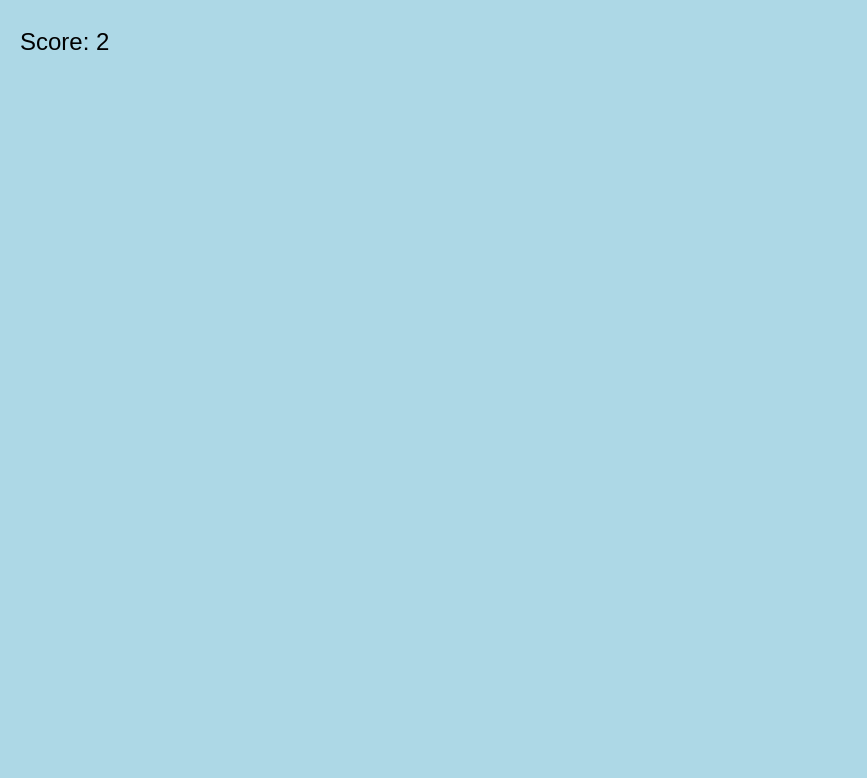
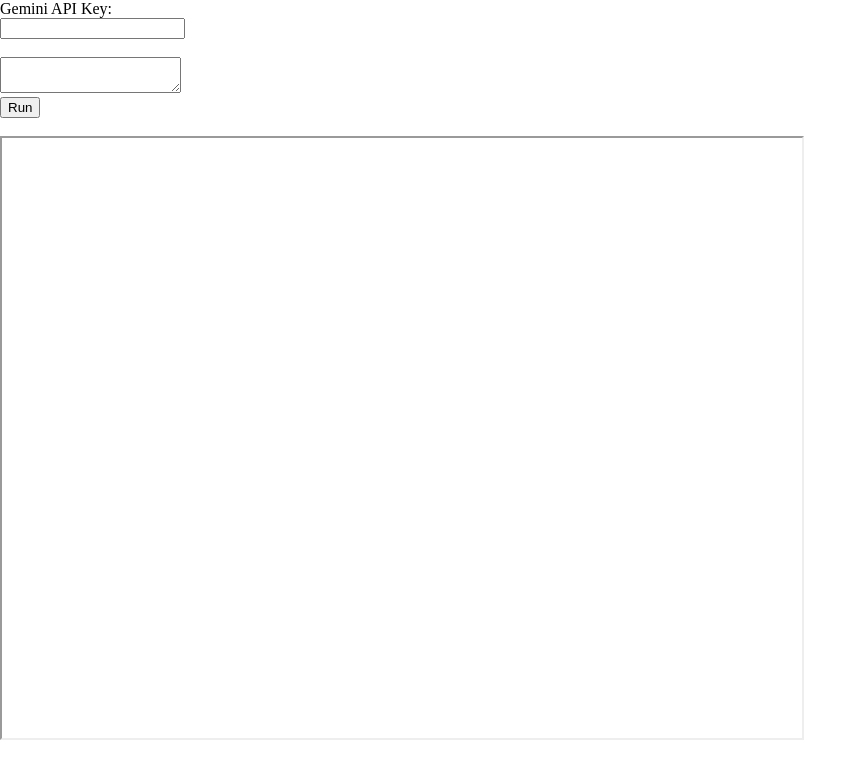
Before and after one commit to bastian-fenske/typescript-empty-canvas-project, a website built with Vite: page index.html in a window 1280 px wide. Shown: the whole page, without its empty margins (0-867 px from the left). Built offline with nearby package versions, Linux system fonts and the light colour scheme.

Commit message:
Make it a AI game generator

```diff
--- a/index.html
+++ b/index.html
@@ -4,6 +4,7 @@
     <meta charset="UTF-8"/>
     <meta name="viewport" content="width=device-width, initial-scale=1.0"/>
     <title>learning-typescript</title>
+    <script type="module" src="./src/main.ts" defer></script>
     <style>
         html,
         body {
@@ -11,14 +12,19 @@
             width: 100%;
             height: 100%;
         }
-
-        #canvas {
-            display: block;
-        }
     </style>
 </head>
 <body>
-    <canvas id="canvas"></canvas>
-    <script type="module" src="./src/main.ts"></script>
+    Gemini API Key:
+    <br>
+    <input type="text" id="apiKey">
+    <br>
+    <br>
+    <textarea id="prompt"></textarea>
+    <br>
+    <button id="run">Run</button>
+    <br>
+    <br>
+    <iframe id="game" width="800" height="600"></iframe>
 </body>
 </html>
--- a/src/Renderer.ts
+++ b/src/Renderer.ts
@@ -22,6 +22,6 @@ export class Renderer {
     private drawScore(score: number) {
       this.ctx.font = "24px Arial";
       this.ctx.fillStyle = "black";
-      this.ctx.fillText(`Score: ${score}`, 20, 50);
+      this.ctx.fillText(`My Score: ${score}`, 20, 50);
     }
 }
--- a/src/main.ts
+++ b/src/main.ts
@@ -1,24 +1,55 @@
-import {MyGame} from "./MyGame.ts";
-import {Renderer} from "./Renderer.ts";
 
-const canvas = document.querySelector("canvas")!;
-canvas.width = window.innerWidth;
-canvas.height = window.innerHeight;
-const ctx = canvas.getContext("2d")!;
+async function callApi(apiKey: string, prompt: string): Promise<string> {
 
-const state = new MyGame();
-const renderer = new Renderer(ctx);
+    const promptPrefix = `
+    You are a game developer. You will be given a prompt and you will generate a complete HTML5 game based on that prompt.
+    The game should be fully functional and playable in a web browser.
+    The game should be written in HTML, CSS, and JavaScript.
+    The game should be self-contained and not rely on any external libraries or frameworks.
+    The window size is 800px width and 600px height.
+    Return only the source code. No additional text. Not only parts of the game or code. No Markdown to wrap the source code.
 
-let lastTime = 0;
+    Here is the game idea:
 
-function gameLoop(timestamp: number) {
-  const deltaTime = timestamp - lastTime;
-  lastTime = timestamp;
+    `
 
-  state.update(deltaTime);
-  renderer.render(state);
-
-  requestAnimationFrame(gameLoop);
+    const response = await fetch(
+        `https://generativelanguage.googleapis.com/v1beta/models/gemini-3.6-flash:generateContent?key=${apiKey}`,
+        {
+            method: "POST",
+            headers: {
+                "Content-Type": "application/json"
+            },
+            body: JSON.stringify({
+                contents: [
+                    {
+                        parts: [
+                            {
+                                text: promptPrefix + prompt
+                            }
+                        ]
+                    }
+                ]
+            })
+        });
+    const data = await response.json();
+    return data.candidates[0].content.parts[0].text;
 }
 
-requestAnimationFrame(gameLoop);
+const apiKeyField = (document.getElementById('apiKey') as HTMLInputElement);
+const storedApiKey = localStorage.getItem('apiKey');
+if (storedApiKey !== null) {
+    apiKeyField.value = storedApiKey;
+}
+
+document.getElementById('run')!.addEventListener('click', async () => {
+    const apiKey = apiKeyField.value;
+    if (!apiKey) {
+        alert('Please enter your API key.');
+        return;
+    }
+    localStorage.setItem('apiKey', apiKey);
+    const prompt = (document.getElementById('prompt') as HTMLTextAreaElement).value;
+    const result = await callApi(apiKey, prompt);
+    (document.getElementById('game') as HTMLIFrameElement).srcdoc = result;
+});
```
